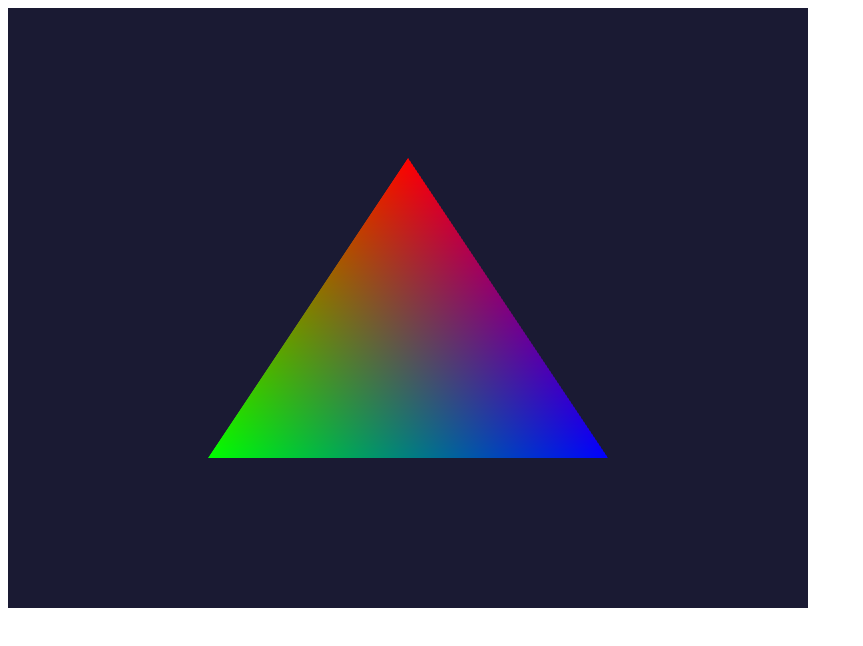
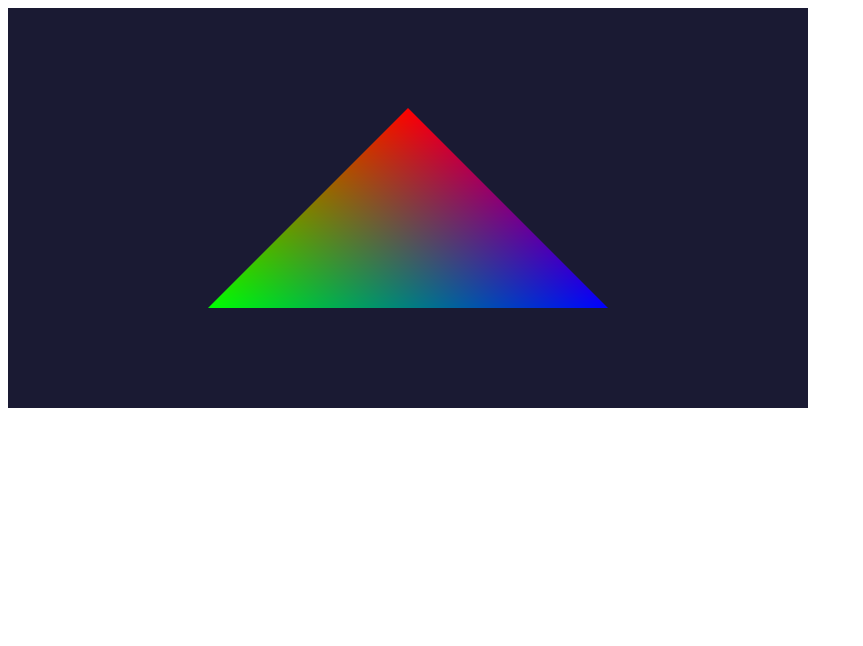
Before and after one commit to dungvd-dev-iotlink/webgl, a plain HTML site: page index.html in a window 1280 px wide. Shown: the whole page, without its empty margins (0-863 px from the left). Drawn offline with Linux system fonts and the light colour scheme.

```diff
--- a/index.html
+++ b/index.html
@@ -24,6 +24,6 @@
         </script>
     <head/>
     <body onload="webGLStart()">
-        <canvas id="canvas" width="800" height="600"></canvas>
+        <canvas id="canvas" width="800" height="400"></canvas>
     </body>
 </html>
```
